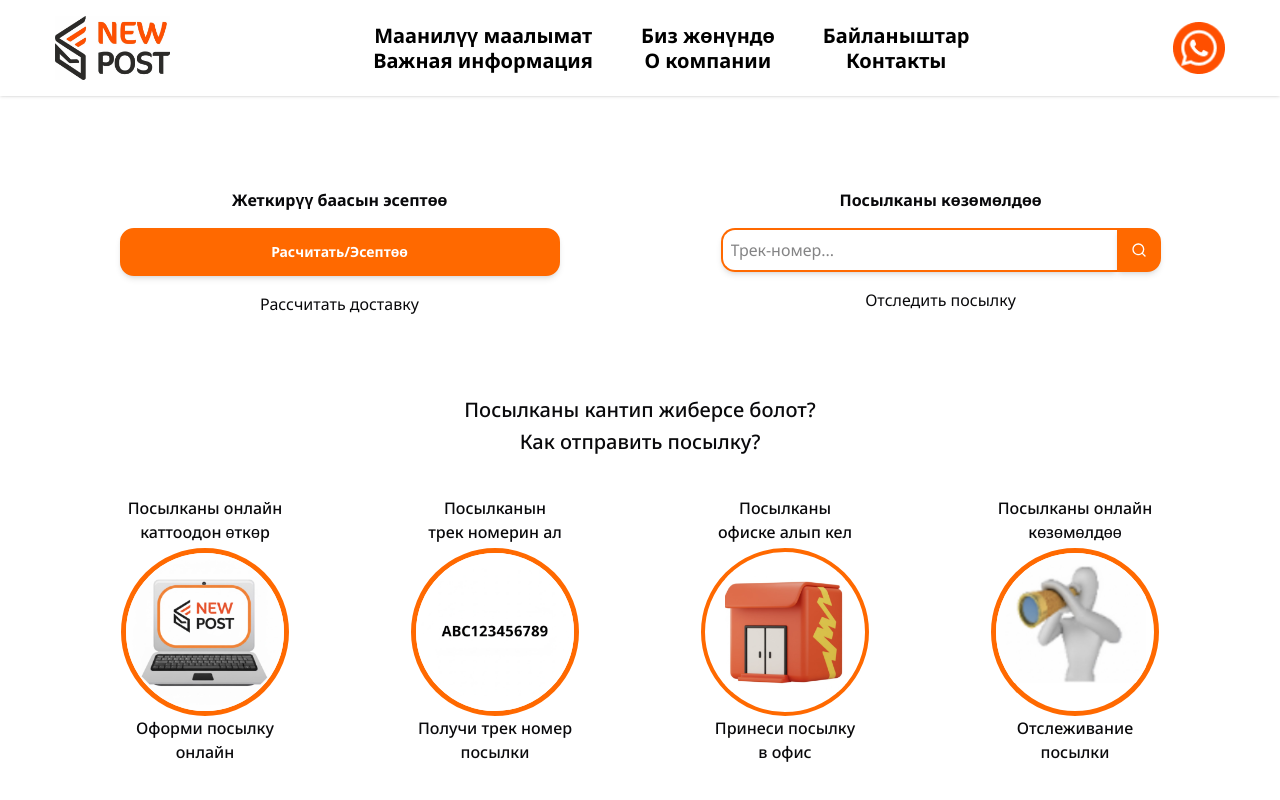
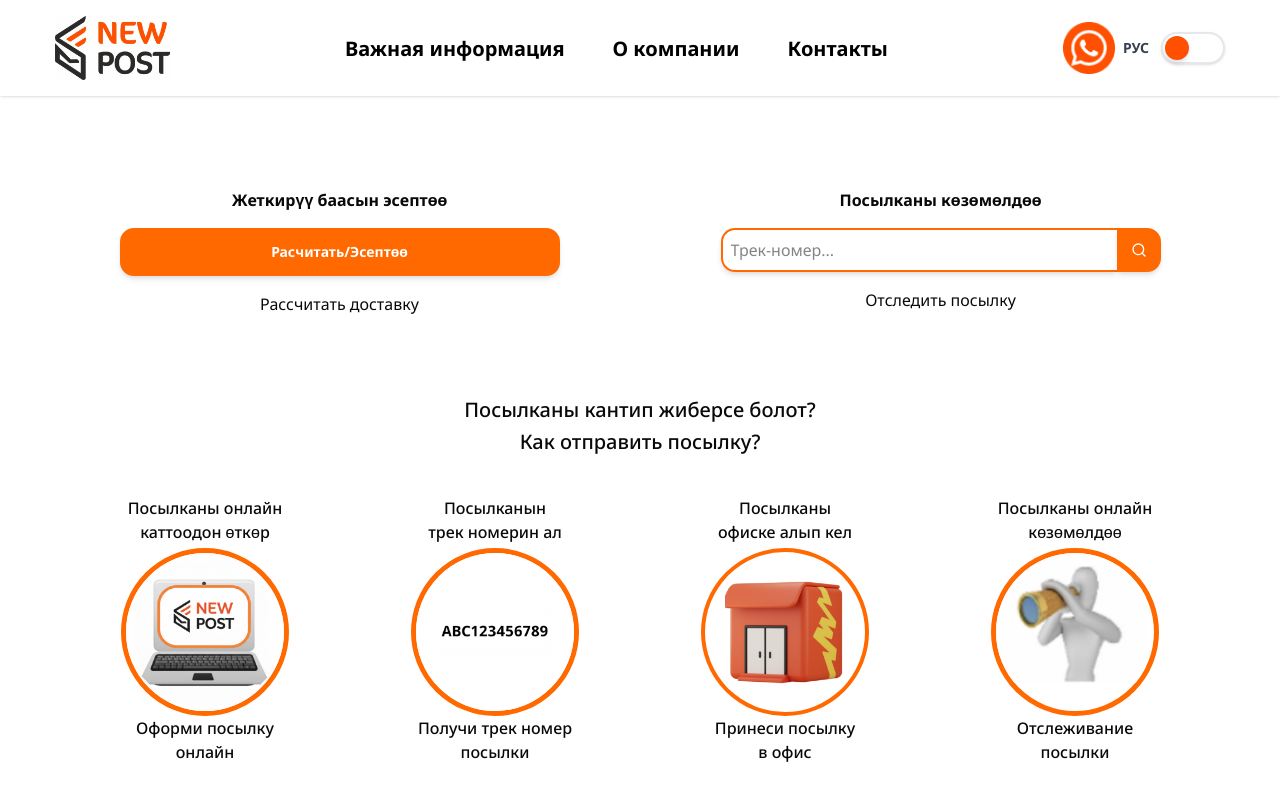
Before and after one commit to SamiraBar/new-post, a React (Vite) app in the folder front/: page / in a window 1280 px wide. Shown: the top 800 px of the page. Built offline with nearby package versions, Linux system fonts and the light colour scheme.

Commit message:
Added language switching logic, a switcher, and designed the toolbar.

```diff
--- a/front/package.json
+++ b/front/package.json
@@ -21,16 +21,19 @@
     "@radix-ui/react-select": "^2.2.6",
     "@radix-ui/react-separator": "^1.1.7",
     "@radix-ui/react-slot": "^1.2.4",
+    "@radix-ui/react-switch": "^1.2.6",
     "@tailwindcss/postcss": "^4.1.16",
     "@tailwindcss/vite": "^4.1.16",
     "axios": "^1.13.1",
     "class-variance-authority": "^0.7.1",
     "clsx": "^2.1.1",
     "dayjs": "^1.11.19",
+    "i18next": "^25.6.2",
     "lucide-react": "^0.552.0",
     "next-themes": "^0.4.6",
     "react": "^19.1.1",
     "react-dom": "^19.1.1",
+    "react-i18next": "^16.2.4",
     "react-router-dom": "^7.9.5",
     "sonner": "^2.0.7",
     "tailwind-merge": "^3.3.1",
--- /dev/null
+++ b/front/src/components/UserToolbar/LanguageSwitcher.tsx
@@ -0,0 +1,50 @@
+import { useTranslation } from 'react-i18next';
+import { cn } from '@/lib/utils';
+
+const LanguageSwitcher = () => {
+  const { i18n } = useTranslation();
+
+  const changeLanguage = (lng: string) => {
+    i18n.changeLanguage(lng);
+  };
+
+  const isKyrgyz = i18n.language === 'kg';
+  const currentLang = isKyrgyz ? 'ҚЫР' : 'РУС';
+
+  return (
+    <div className="flex items-center gap-3">
+      <button
+        onClick={() => changeLanguage(isKyrgyz ? 'ru' : 'kg')}
+        className="block sm:hidden text-sm font-semibold uppercase text-gray-700 transition-colors duration-300 hover:text-[#FF4F00]"
+      >
+        {currentLang}
+      </button>
+
+      <div className="hidden sm:flex items-center gap-3">
+        <span className="text-sm font-semibold uppercase text-gray-700">{currentLang}</span>
+
+        <button
+          role="switch"
+          aria-checked={isKyrgyz}
+          onClick={() => changeLanguage(isKyrgyz ? 'ru' : 'kg')}
+          className={cn(
+            'relative inline-flex h-7 w-14 sm:h-8 sm:w-16 items-center rounded-full border-2 border-gray-200',
+            'shadow-sm hover:shadow-md transition-all duration-600 ease-in-out focus:outline-none',
+            isKyrgyz ? 'bg-[#FF4F00]' : 'bg-white',
+          )}
+        >
+          <span
+            className={cn(
+              'inline-block h-5 w-5 sm:h-6 sm:w-6 rounded-full shadow-md transform transition-all duration-500 ease-in-out',
+              isKyrgyz
+                ? 'translate-x-[1.875rem] sm:translate-x-[2.25rem] bg-white'
+                : 'translate-x-0.5 bg-[#FF4F00]',
+            )}
+          />
+        </button>
+      </div>
+    </div>
+  );
+};
+
+export default LanguageSwitcher;
--- a/front/src/components/UserToolbar/UserToolbar.tsx
+++ b/front/src/components/UserToolbar/UserToolbar.tsx
@@ -5,11 +5,13 @@ import { Menu, X } from 'lucide-react';
 
 import logo from '../../assets/logo/newPostLogo.jpeg';
 import icWhatsapp from '../../assets/cosialIcons/WhatsApp.png';
+import LanguageSwitcher from '@/components/UserToolbar/LanguageSwitcher.tsx';
+import { useTranslation } from 'react-i18next';
 
-const renderText: { kg: string; ru: string; link: string }[] = [
-  { kg: 'Маанилүү маалымат', ru: 'Важная информация', link: '#important-info' },
-  { kg: 'Биз жөнүндө', ru: 'О компании', link: '#about' },
-  { kg: 'Байланыштар', ru: 'Контакты', link: '#' },
+const navigationItems = [
+  { key: 'nav.importantInfo', link: '#important-info' },
+  { key: 'nav.about', link: '#about' },
+  { key: 'nav.contacts', link: '#contacts' },
 ];
 
 const UserToolbar = () => {
@@ -18,14 +20,21 @@ const UserToolbar = () => {
     hoveredIndex: null as number | null,
   });
 
+  const { t } = useTranslation();
+
   const toggleMenu = () => setState((prev) => ({ ...prev, isMenuOpen: !prev.isMenuOpen }));
 
-  const handleMouseEnter = (index: number) =>
+  const handleMouseEnter = (index: number) => {
     setState((prev) => ({ ...prev, hoveredIndex: index }));
+  };
 
-  const handleMouseLeave = () => setState((prev) => ({ ...prev, hoveredIndex: null }));
+  const handleMouseLeave = () => {
+    setState((prev) => ({ ...prev, hoveredIndex: null }));
+  };
 
-  const handleAnchorClick = () => setState((prev) => ({ ...prev, isMenuOpen: false }));
+  const handleAnchorClick = () => {
+    setState((prev) => ({ ...prev, isMenuOpen: false }));
+  };
 
   return (
     <header className="w-full bg-white shadow-sm sticky top-0 z-50 font-medium">
@@ -44,10 +53,10 @@ const UserToolbar = () => {
 
             <NavigationMenuItem className="hidden sm:block flex-1">
               <ul className="flex items-center justify-center gap-6 md:gap-12">
-                {renderText.map((text, index) => (
-                  <li key={`${text.ru}-${index}`}>
+                {navigationItems.map((item, index) => (
+                  <li key={`${item.key}-${index}`}>
                     <a
-                      href={text.link}
+                      href={item.link}
                       onMouseEnter={() => handleMouseEnter(index)}
                       onMouseLeave={handleMouseLeave}
                       onClick={handleAnchorClick}
@@ -56,10 +65,7 @@ const UserToolbar = () => {
                       }`}
                     >
                       <span className="sm:text-sm md:text-lg lg:text-xl leading-tight">
-                        {text.kg}
-                      </span>
-                      <span className="sm:text-sm md:text-lg lg:text-xl leading-tight">
-                        {text.ru}
+                        {t(item.key)}
                       </span>
                     </a>
                   </li>
@@ -76,6 +82,7 @@ const UserToolbar = () => {
                     className="w-9 h-9 md:w-13 md:h-13 transition-transform duration-700 hover:scale-110"
                   />
                 </a>
+                <LanguageSwitcher />
               </div>
               <button
                 onClick={toggleMenu}
@@ -95,15 +102,14 @@ const UserToolbar = () => {
         >
           <nav className="py-4 border-t border-gray-200">
             <ul className="flex flex-col gap-4">
-              {renderText.map((text, index) => (
-                <li key={`mobile-${text.ru}-${index}`}>
+              {navigationItems.map((item, index) => (
+                <li key={`mobile-${item.key}-${index}`}>
                   <a
-                    href={text.link}
+                    href={item.link}
                     onClick={handleAnchorClick}
                     className="flex flex-col px-4 py-3 rounded-lg hover:bg-gray-50 transition-colors"
                   >
-                    <span className="text-base font-bold text-gray-900">{text.kg}</span>
-                    <span className="text-sm font-light text-gray-600">{text.ru}</span>
+                    <span className="text-base font-bold text-gray-900">{t(item.key)}</span>
                   </a>
                 </li>
               ))}
--- /dev/null
+++ b/front/src/components/ui/switch.tsx
@@ -0,0 +1,29 @@
+import * as React from "react"
+import * as SwitchPrimitive from "@radix-ui/react-switch"
+
+import { cn } from "@/lib/utils"
+
+function Switch({
+  className,
+  ...props
+}: React.ComponentProps<typeof SwitchPrimitive.Root>) {
+  return (
+    <SwitchPrimitive.Root
+      data-slot="switch"
+      className={cn(
+        "peer data-[state=checked]:bg-primary data-[state=unchecked]:bg-input focus-visible:border-ring focus-visible:ring-ring/50 dark:data-[state=unchecked]:bg-input/80 inline-flex h-[1.15rem] w-8 shrink-0 items-center rounded-full border border-transparent shadow-xs transition-all outline-none focus-visible:ring-[3px] disabled:cursor-not-allowed disabled:opacity-50",
+        className
+      )}
+      {...props}
+    >
+      <SwitchPrimitive.Thumb
+        data-slot="switch-thumb"
+        className={cn(
+          "bg-background dark:data-[state=unchecked]:bg-foreground dark:data-[state=checked]:bg-primary-foreground pointer-events-none block size-4 rounded-full ring-0 transition-transform data-[state=checked]:translate-x-[calc(100%-2px)] data-[state=unchecked]:translate-x-0"
+        )}
+      />
+    </SwitchPrimitive.Root>
+  )
+}
+
+export { Switch }
--- /dev/null
+++ b/front/src/i18n/i18n.ts
@@ -0,0 +1,29 @@
+import i18n from 'i18next';
+import { initReactI18next } from 'react-i18next';
+
+import ru from './locales/ru.json';
+import kg from './locales/kg.json';
+
+const resources = {
+  ru: {
+    translation: ru,
+  },
+  kg: {
+    translation: kg,
+  },
+};
+
+i18n.use(initReactI18next).init({
+  resources,
+  lng: localStorage.getItem('language') || 'ru',
+  fallbackLng: 'ru',
+  interpolation: {
+    escapeValue: false,
+  },
+});
+
+i18n.on('languageChanged', (lng: string) => {
+  localStorage.setItem('language', lng);
+});
+
+export default i18n;
--- /dev/null
+++ b/front/src/i18n/locales/kg.json
@@ -0,0 +1,7 @@
+{
+  "nav": {
+    "importantInfo": "Маанилүү маалымат",
+    "about": "Биз жөнүндө",
+    "contacts": "Байланыштар"
+  }
+}
--- /dev/null
+++ b/front/src/i18n/locales/ru.json
@@ -0,0 +1,7 @@
+{
+  "nav": {
+    "importantInfo": "Важная информация",
+    "about": "О компании",
+    "contacts": "Контакты"
+  }
+}
--- a/front/src/main.tsx
+++ b/front/src/main.tsx
@@ -2,6 +2,7 @@ import { StrictMode } from 'react';
 import { createRoot } from 'react-dom/client';
 import './index.css';
 import App from './App.tsx';
+import './i18n/i18n';
 
 createRoot(document.getElementById('root')!).render(
   <StrictMode>
```
Also changed, not shown: front/src/index.css (line endings or trailing spaces), 2 other files (tests, documents, lock files or other folders).
